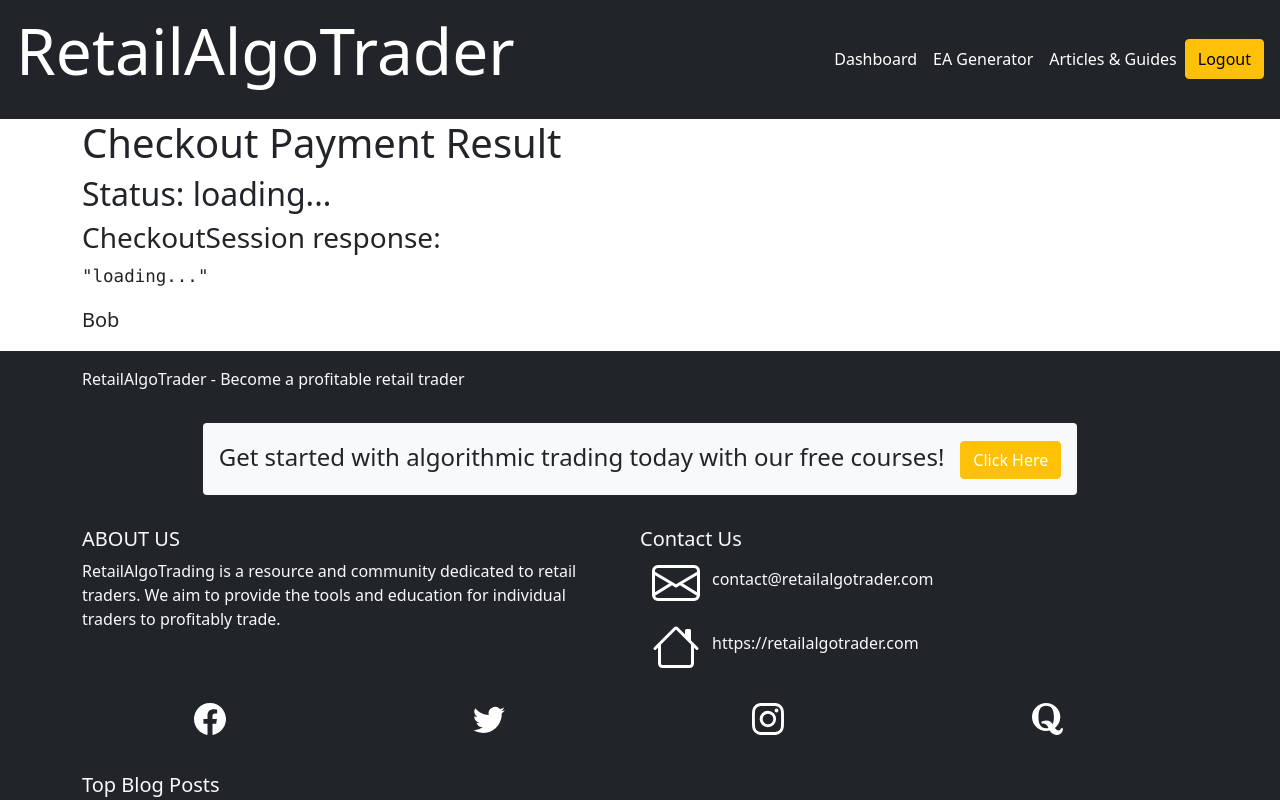
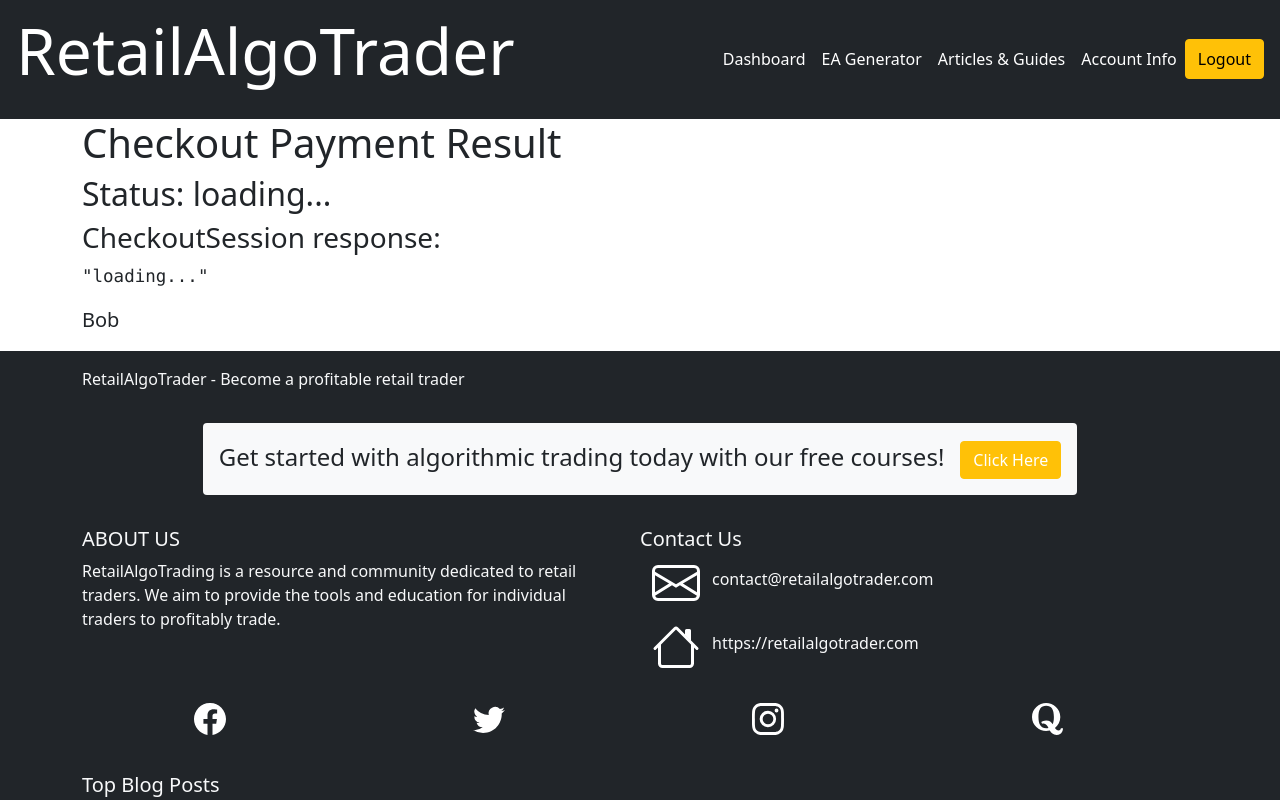
Before and after one commit to alveraboquet/RetailAlgoTrader, a Next.js app: page /app/result in a window 1280 px wide. Shown: the top 800 px of the page. Built offline with nearby package versions, Linux system fonts and the light colour scheme.

Commit message:
Add account info link

```diff
--- a/components/header/headerApp.tsx
+++ b/components/header/headerApp.tsx
@@ -46,6 +46,13 @@
                   </a>
                 </Link>
               </li>
+              <li className="nav-item">
+                <Link href="/app/accountManagement">
+                  <a className="nav-link text-white active" aria-current="page">
+                    Account Info
+                  </a>
+                </Link>
+              </li>
               <button
                 className="nav-item btn btn-warning"
                 onClick={(e) => {
```
